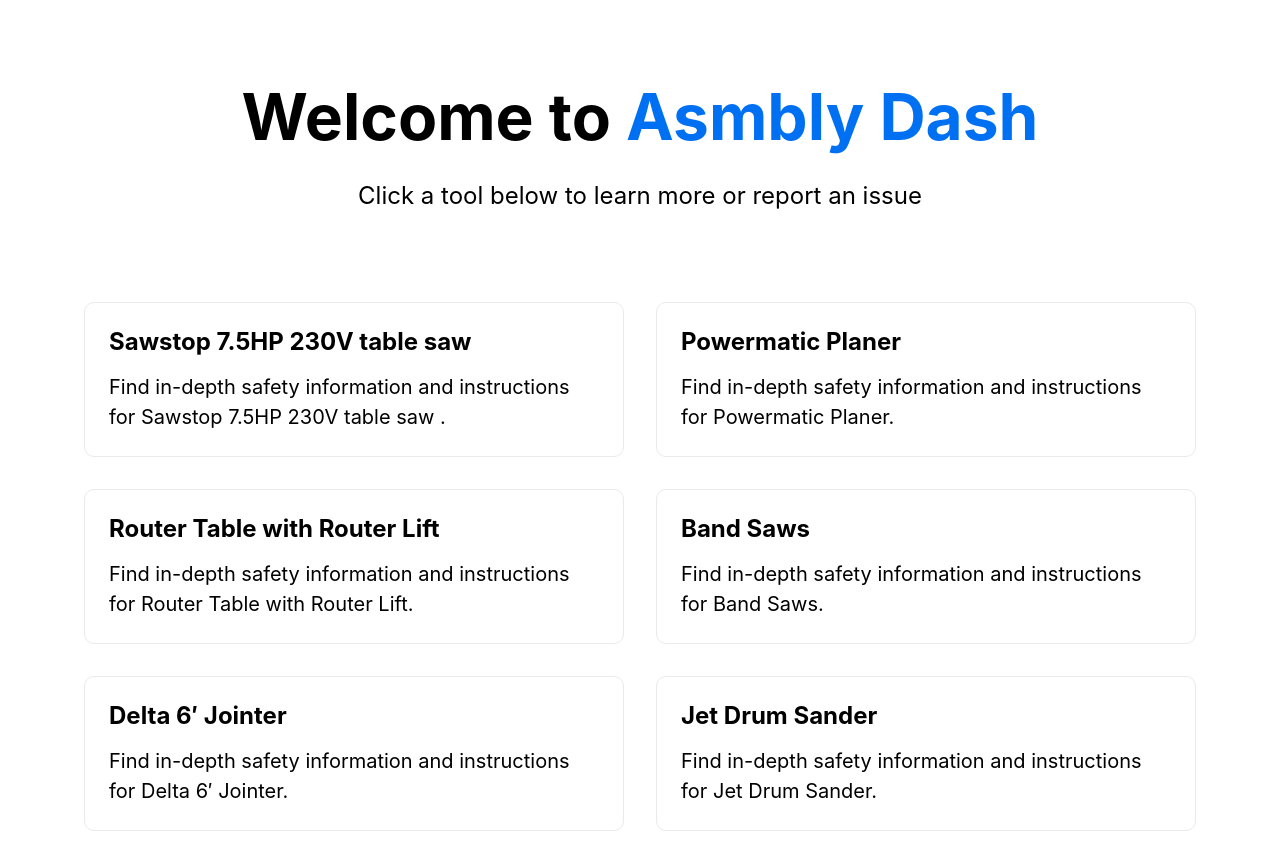
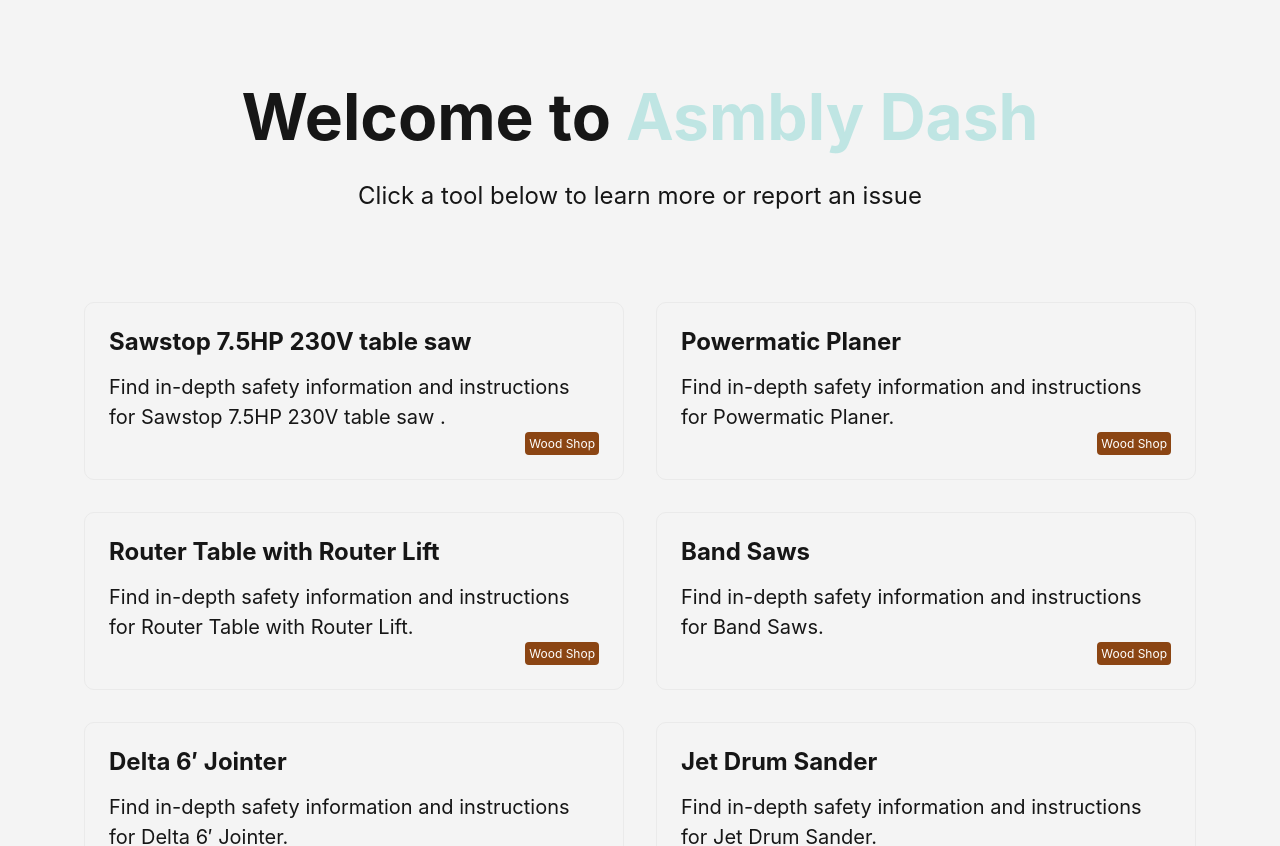
Before and after one commit to vpicone/asmbly-dash, a Next.js app: page / in a window 1280 px wide. Shown: the top 846 px of the page. Built offline with nearby package versions, Linux system fonts and the light colour scheme.

Commit message:
chore: styles

```diff
--- a/pages/index.tsx
+++ b/pages/index.tsx
@@ -14,7 +14,7 @@
 
       <main className={styles.main}>
         <h1 className={styles.title}>
-          Welcome to <a href="https://nextjs.org">Asmbly Dash</a>
+          Welcome to <span style={{ color: "var(--brand)" }}>Asmbly Dash</span>
         </h1>
 
         <p className={styles.description}>
@@ -31,6 +31,9 @@
                     Find in-depth safety information and instructions for{" "}
                     {tool.name}.
                   </p>
+                  <span data-zone={tool.zone} className={styles.tag}>
+                    {tool.zone}
+                  </span>
                 </a>
               </Link>
             );
--- a/styles/DetailPage.module.css
+++ b/styles/DetailPage.module.css
@@ -17,6 +17,7 @@
   object-fit: cover;
   max-width: 100%;
   max-height: 600px;
+  margin-bottom: 2rem;
 }
 
 .main {
@@ -28,6 +29,10 @@
   align-items: flex-start;
   text-align: left;
   max-width: 650px;
+}
+
+.main h2 {
+  margin-bottom: 0.5rem;
 }
 
 .home {
@@ -68,6 +73,13 @@
   margin-top: 0.75rem;
   font-size: 16px;
   vertical-align: baseline;
+  background-color: var(--brand);
+  border: none;
+  border-radius: 4px;
+}
+
+.form input[disabled] {
+  cursor: not-allowed;
 }
 
 @media (max-width: 600px) {
--- a/styles/Home.module.css
+++ b/styles/Home.module.css
@@ -85,8 +85,8 @@
 .card:hover,
 .card:focus,
 .card:active {
-  color: #0070f3;
-  border-color: #0070f3;
+  color: var(--link);
+  border-color: var(--link);
 }
 
 .card h2 {
@@ -100,6 +100,26 @@
   line-height: 1.5;
 }
 
+.tag {
+  margin-left: auto;
+  display: block;
+  color: white;
+  width: max-content;
+  padding: 0.25rem;
+  font-size: 12px;
+  border-radius: 4px;
+}
+
+.tag[data-zone="Wood Shop"] {
+  background: #8b4513;
+}
+.tag[data-zone="3D Printing"] {
+  background: #6262ff;
+}
+.tag[data-zone="Metal Shop"] {
+  background: #8f8f8f;
+}
+
 .logo {
   height: 1em;
   margin-left: 0.5rem;
--- a/styles/QRCodes.module.css
+++ b/styles/QRCodes.module.css
@@ -3,13 +3,15 @@
   padding: 1rem;
   grid-template-columns: repeat(auto-fill, minmax(200px, 1fr));
   grid-auto-rows: minmax(150px, auto);
+  /* background: #f4f4f4 !important; */
+  /* color: #161616 !important; */
 }
 
 .container > * {
   text-align: center;
   padding: 0.5rem;
-  border-right: 1px dashed black;
-  border-bottom: 1px dashed black;
+  border-right: 1px dashed var(--text);
+  border-bottom: 1px dashed var(--text);
 }
 
 @media print {
--- a/styles/globals.css
+++ b/styles/globals.css
@@ -1,7 +1,16 @@
+html {
+  --background: #262626;
+  --text: #f4f4f4;
+  --brand: #bfe5e3;
+  --link: #78a9ff;
+}
+
 html,
 body {
   padding: 0;
   margin: 0;
+  background: var(--background);
+  color: var(--text);
   font-family: -apple-system, BlinkMacSystemFont, Segoe UI, Roboto, Oxygen,
     Ubuntu, Cantarell, Fira Sans, Droid Sans, Helvetica Neue, sans-serif;
 }
@@ -14,3 +23,11 @@
 * {
   box-sizing: border-box;
 }
+
+@media (prefers-color-scheme: light) {
+  html {
+    --background: #f4f4f4;
+    --text: #161616;
+    --link: #0f62fe;
+  }
+}
```
